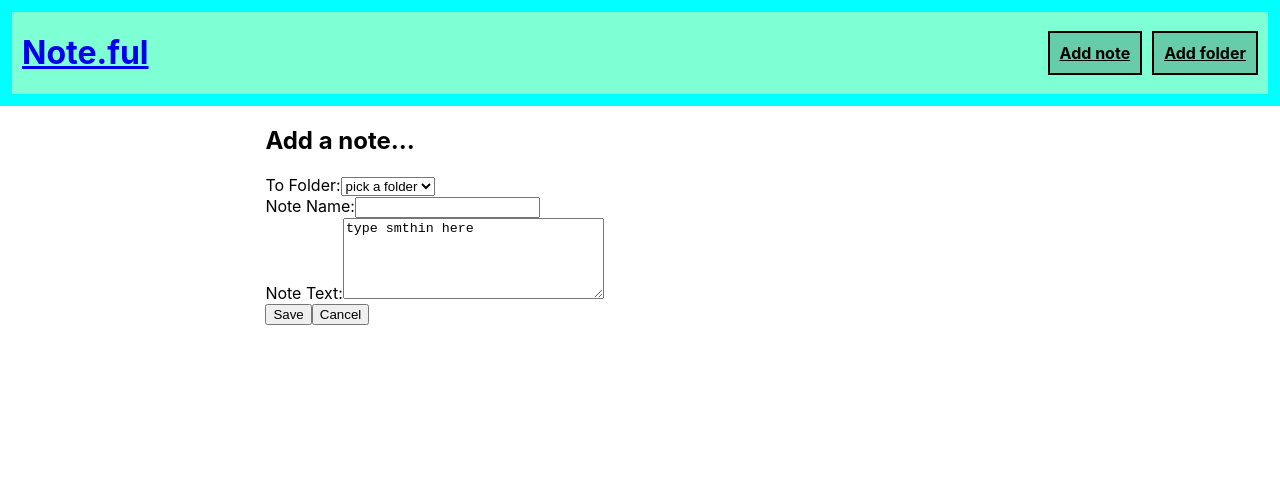
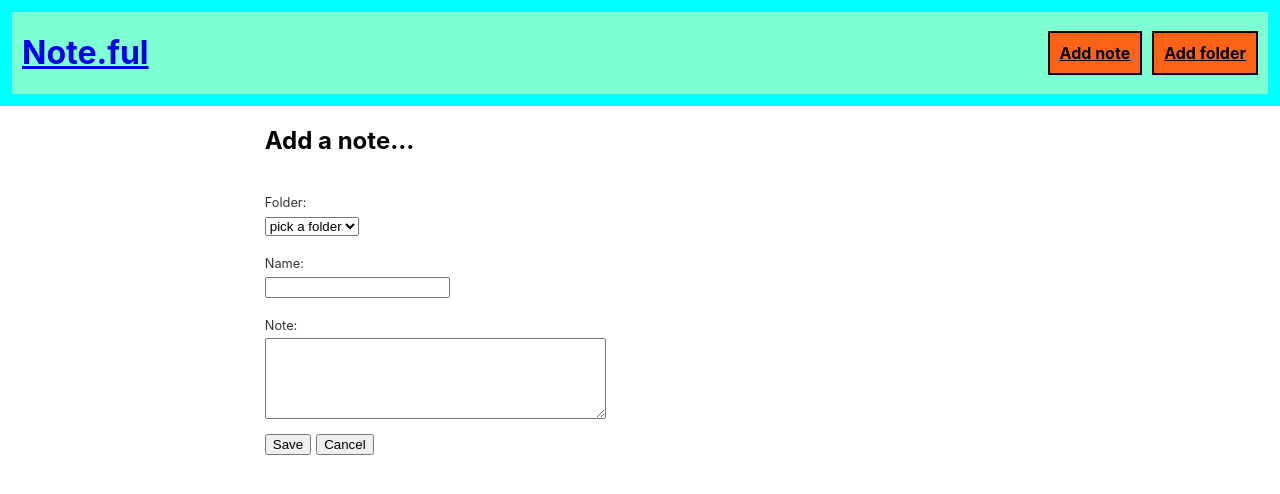
Before and after one commit to artificialarea/noteful, a React (Create React App) app: page /add-note in a window 1280 px wide. Shown: the top 494 px of the page. Built offline with nearby package versions, Linux system fonts and the light colour scheme.

Commit message:
completed form validation, with an ingenious approach for AddNote, if I do say so myself! =D

```diff
--- a/src/AddFolder/AddFolder.js
+++ b/src/AddFolder/AddFolder.js
@@ -1,4 +1,5 @@
 import React from 'react';
+// [PS1] //
 import { withRouter } from 'react-router-dom';
 import uuid from 'react-uuid';
 import './AddFolder.css';
@@ -23,47 +24,30 @@ class AddFolder extends React.Component {
 
   handleSubmit = event => {
     event.preventDefault();
-    // this.setState({
-    //   id: uuid()
-    // });
-    // ^^^^^^^^^^^^^^^^^^^^^^^^^^^^^^^^
-    // classic asynchronous problem:
-    // can't rely on setState generating an uuid for id in time
-    // for me to access this.state.id elsewhere,
-    // so need to consider asynchronous methods.
-    //
-    // Disregarded creating a Promise/.then,
-    // in favour of the setState's callback function...
 
-    // assoc. with asnyc solution(s)
     const callAsync = () => {
       // console.log(this.state);
       this.props.handleFolderState(this.state);
 
-      // possible thx to 'withRouter' package import
-      // although I could have just done it via
-      // this.props.onClickCancel() without withRouter
-      // this.props.history.goBack();
+      // [PS1] //
       this.props.history.push('/');
     }
 
-    // async solution, v2
+    // [PS2] //
     this.setState({
+      // generate unique id
+      // before triggering callback props to setState of überstate.folders in App.js
       id: uuid()
     }, callAsync);
+  }
 
-    // async solution, v1
-    // https://stackoverflow.com/questions/48044601/react-setstate-with-promise-as-a-callback?rq=1
-    // this.setState({
-    //   id: uuid()
-    // }, async () => {
-    //   try {
-    //     console.log('waiting to complete Promise...')
-    //     callAsync();
-    //   } catch (err) {
-    //     console.log("Promise unfulfilled")
-    //   }
-    // })
+  validateName() {
+    const name = this.state.name.trim();
+    if (name.length === 0) {
+      return "a string, so function has a value and is not 'undefined'.";
+    }
+    // else 'undefined'
+    // so submit <button disabled='undefined'>
   }
 
 
@@ -80,7 +64,14 @@ class AddFolder extends React.Component {
             id="name"
             onChange={event => this.updateFolderName(event.target.value)}
           />
-          <button type="submit">Save</button>
+          <button
+            type="submit"
+            disabled = {
+              this.validateName()
+            }
+          >
+            Save
+          </button>
           <button
             type="reset"
             onClick={this.props.onClickCancel}
@@ -93,4 +84,49 @@ class AddFolder extends React.Component {
   }
 }
 
+// [PS1] //
 export default withRouter(AddFolder)
+
+
+///////////////////////////////////////////////////////////////////
+// POST-SCRIPT ////////////////////////////////////////////////////
+///////////////////////////////////////////////////////////////////
+
+// [PS1] withRouter
+///////////////////////////////////////////////////////////////////
+// https://reacttraining.com/react-router/core/api/withRouter
+//
+// this.props.history.push('/') at this level in tree structure
+// only possible thx to (imported) 'withRouter' component.
+// Although I could have done it without withRouter via
+// this.props.onClickCancel()
+
+
+// [PS2] async + setState
+///////////////////////////////////////////////////////////////////
+// Classic asynchronous problem:
+// couldn't rely on setState generating an uuid for id in time
+// for me to access this.state.id elsewhere,
+// so needed to consider asynchronous methods.
+//
+// Disregarded creating a Promise/.then
+// in favour of the setState's callback function...
+//
+//// async solution, v2
+// this.setState({
+//   id: uuid()
+// }, callAsync);
+//// callback function 'callAsync' triggered once setState completed task.
+//
+//// async solution, v1
+//// https://stackoverflow.com/questions/48044601/react-setstate-with-promise-as-a-callback?rq=1
+// this.setState({
+//   id: uuid()
+// }, async () => {
+//   try {
+//     console.log('waiting to complete Promise...')
+//     callAsync();
+//   } catch (err) {
+//     console.log("Promise unfulfilled")
+//   }
+// })
--- a/src/AddNote/AddNote.js
+++ b/src/AddNote/AddNote.js
@@ -1,6 +1,7 @@
 import React from 'react';
 import uuid from 'react-uuid';
 import './AddNote.css';
+import ValidationError from './ValidationError';
 
 
 export default class AddNote extends React.Component {
@@ -11,11 +12,10 @@ export default class AddNote extends React.Component {
       id: '',
       name: '',
       modified: '',
-      // this.setState({modified: new Intl.DateTimeFormat('en-US', {year: 'numeric', month: '2-digit',day: '2-digit', hour: '2-digit', minute: '2-digit', second: '2-digit'}).format(timestamp)});
       folderId: '',
-      content: 'type smthin here',
+      content: '',
+      submit: false, // for validation inline conditionals
     }
-    // will need to dynamically generate id (uuid) and modified timestamp upon Saving
   }
 
   updateInputs(event) {
@@ -37,25 +37,50 @@ export default class AddNote extends React.Component {
     let timestamp = new Date();
     let date = new Intl.DateTimeFormat('en-US', {year: 'numeric', month: '2-digit',day: '2-digit', hour: '2-digit', minute: '2-digit', second: '2-digit'}).format(timestamp);
     console.log(date)
+
     const callAsync = () => {
-      // console.log(this.state);
-      this.props.handleNoteState(this.state);
-      this.props.onClickCancel(); // instead of importing { withRouter } package
-      // this.props.history.goBack();
-      // this.props.history.push('/');
+      // stop submission if any of the inputs are blank
+      // which will also trigger validation (because submit property is now 'true', too)
+      const obj = this.state;
+      if (!Object.values(obj).includes('')) {
+        this.props.handleNoteState(this.state);
+        this.props.onClickCancel();
+      }
     }
 
     this.setState({
+      // generate unique id and timestamp
+      // before triggering callback props to setState of überstate.notes in App.js
       id: uuid(),
-      modified: date
+      modified: date,
+      submit: true
     }, callAsync);
-
   }
 
+  validateFolder() {
+    const folder = this.state.folderId;
+    if (folder.length === 0) {
+      return 'You must pick a folder associated with the note.';
+    }
+  }
+
+  validateName() {
+    const name = this.state.name;
+    if (name.length === 0) {
+      return 'Your note must have a name.';
+    }
+  }
+
+  validateNote() {
+    const content = this.state.content;
+    if (content.length === 0) {
+      return 'What\'s your note?';
+    }
+  }
 
   render() {
     // console.log(this.state)
-    // pre-populate folder dropdown with, well, folders.
+    // pre-populate folder dropdown with... well, folders
     const { folders } = this.props;
     const options = folders.map(folder =>
       <option key={folder.id} value={folder.id}>{folder.name}</option>
@@ -66,22 +91,32 @@ export default class AddNote extends React.Component {
         <form onSubmit={this.handleSubmit}>
           <h2>Add a note...</h2>
           <div>
-            <label htmlFor="folder">To Folder:</label>
+            <label htmlFor="folder">
+              Folder: {this.state.submit &&
+                <ValidationError message={this.validateFolder()}/>}
+            </label>
             <select onChange={(event) => this.updateSelect(event.target.value)}>
               <option value="">pick a folder</option>
               {options}
             </select>
+
           </div>
           <div>
-            <label htmlFor="name">Note Name:</label>
+            <label htmlFor="name">
+              Name: {this.state.submit &&
+                <ValidationError message={this.validateName()}/>}
+            </label>
             <input type="text" name="name" id="name"
               onChange={(event) => this.updateInputs(event)}
             />
           </div>
           <div>
-            <label htmlFor="content">Note Text:</label>
+            <label htmlFor="content">
+              Note: {this.state.submit &&
+                <ValidationError message={this.validateNote()}/>}
+            </label>
             <textarea name="content" id="content"
-              rows="5" cols="30"
+              rows="5" cols="40"
               className="add-note__content"
               value={this.state.content}
               onChange={(event) => this.updateInputs(event)}
@@ -103,11 +138,3 @@ export default class AddNote extends React.Component {
 AddNote.defaultProps = {
   folders: []
 }
-
-/*
-"id": "cbc787a0-ffaf-11e8-8eb2-f2801f1b9fd1",
-"name": "Dogs",
-"modified": "2019-01-03T00:00:00.000Z",
-"folderId": "b0715efe-ffaf-11e8-8eb2-f2801f1b9fd1",
-"content": "Corporis accusamus placeat quas non voluptas. Harum fugit molestias qui. Velit ex animi reiciendis quasi.
-*/
--- /dev/null
+++ b/src/AddNote/ValidationError.js
@@ -0,0 +1,10 @@
+import React from 'react';
+
+export default function ValidationError(props) {
+  if(props.message) {
+    return (
+      <p className="error">{props.message}</p>
+    )
+  }
+  return <></>
+}
--- a/src/App.css
+++ b/src/App.css
@@ -50,7 +50,7 @@ nav li {
 
 .add-btn {
   display: inline-block;
-  background-color: rgba(0, 0, 0, 0.2);
+  background-color: rgb(253, 99, 22);
   border: 2px solid black;
   color: black;
   font-size: 1rem;
@@ -97,3 +97,29 @@ li {
   margin: 0;
   padding: 0;
 }
+
+label {
+  display: block;
+  font-size: 0.8rem;
+  color: #333;
+  padding: 20px 0 5px 0;
+}
+
+button {
+  margin: 0 5px 0 0;
+}
+
+textarea {
+  margin-bottom: 10px;
+}
+
+
+.add-folder__name {
+  margin-right: 10px;
+}
+
+.error {
+  display: inline;
+  font-size: 0.8rem;
+  color: red
+}
--- a/src/App.js
+++ b/src/App.js
@@ -37,8 +37,9 @@ export default class App extends React.Component {
   }
 
   addNoteState(note) {
+    const { submit, ...rest } = note // purging 'submit' property from note object
     this.setState({
-      notes: [note, ...this.state.notes]
+      notes: [rest, ...this.state.notes]
     })
   }
 
```
Also changed, not shown: src/NoteListNav/NoteListNav.js (line endings or trailing spaces).
